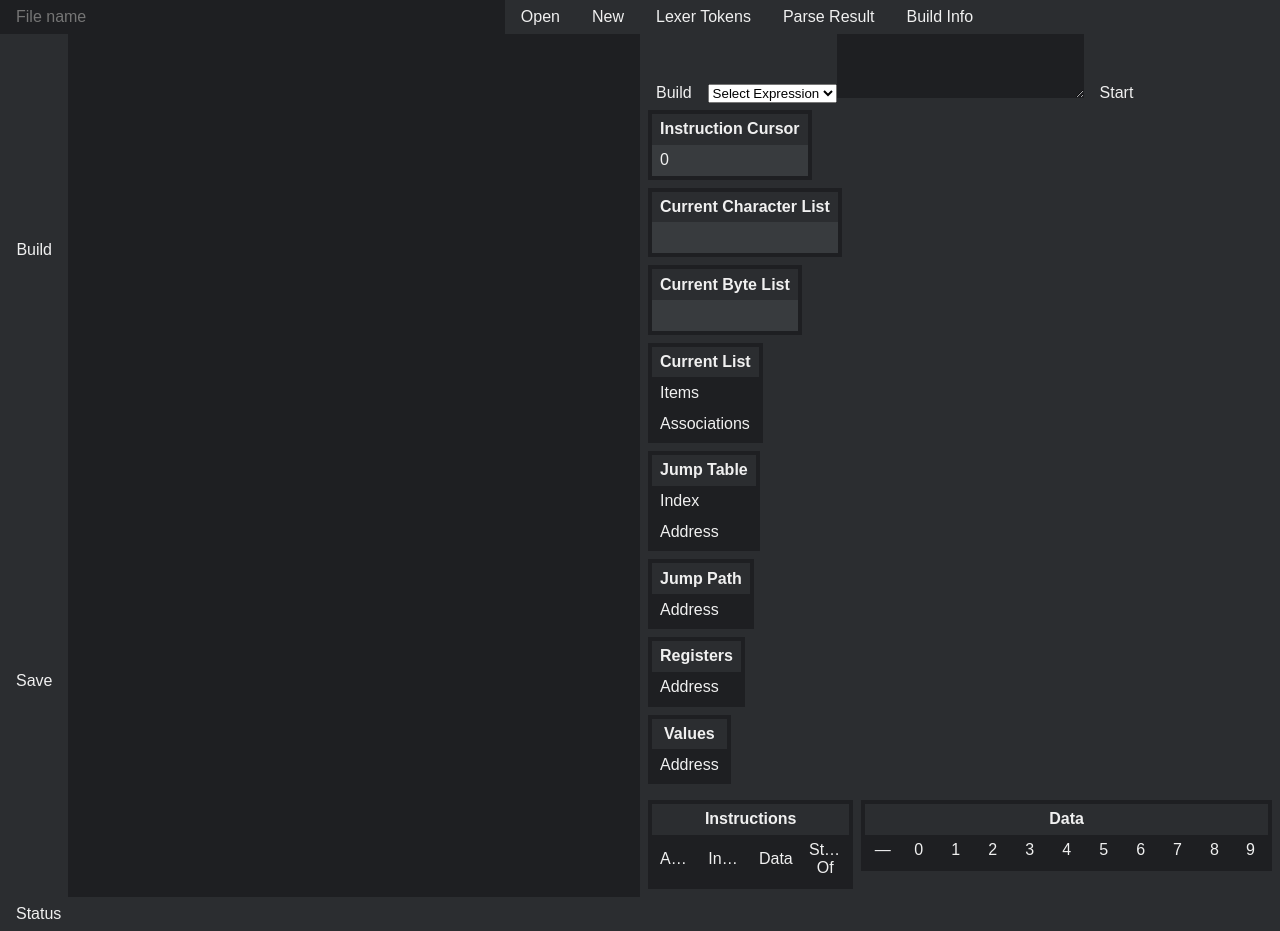
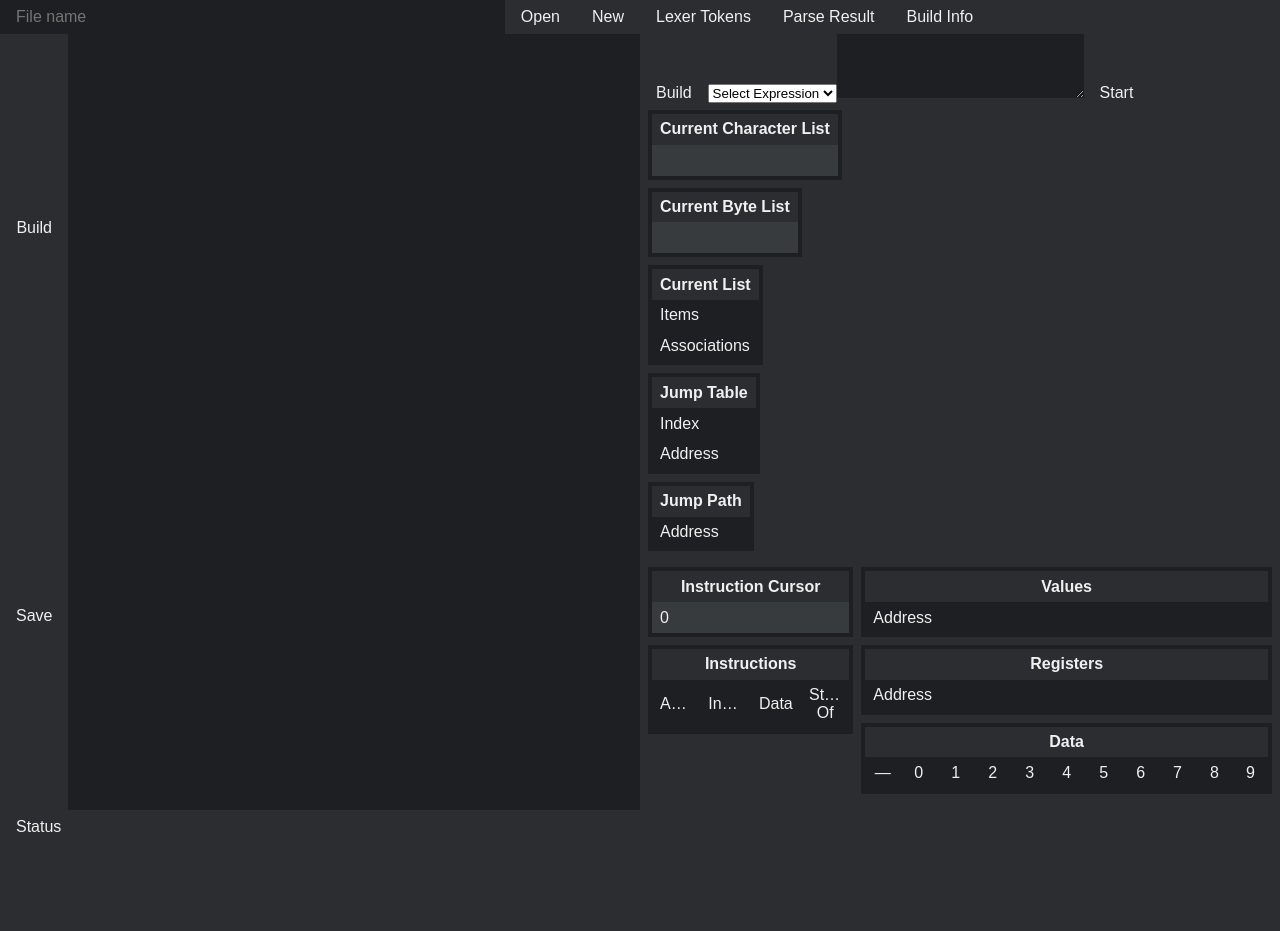
Before and after one commit to garnish-lang/garnish-viewer, a Vue app: page / in a window 1280 px wide. After the commit the page ends 844 px from the top, so only its background shows below. Built offline with nearby package versions, Linux system fonts and the light colour scheme.

Commit message:
Moved tables around

```diff
--- a/vue_src/components/BuildView.vue
+++ b/vue_src/components/BuildView.vue
@@ -72,7 +72,6 @@ const dataRows = computed(() => {
     rows.push(row);
   }
 
-  console.log(rows);
   return rows;
 });
 
@@ -165,7 +164,7 @@ const jumpPath = computed(() => {
   }
 });
 
-const registers = computed(() =>{
+const registers = computed(() => {
   let columns = [{
     field: "row",
     label: '',
@@ -190,7 +189,7 @@ const registers = computed(() =>{
   }
 });
 
-const values = computed(() =>{
+const values = computed(() => {
   let columns = [{
     field: "row",
     label: '',
@@ -299,10 +298,6 @@ function continueExecution() {
       </nav>
       <section class="execution_details">
         <section>
-          <DataTable title="Instruction Cursor"
-                     :columns="[{field: 'value', label: ''}]"
-                     :column-headers="false"
-                     :data="[{'value': instructionCursor}]"/>
 
           <DataTable title="Current Character List"
                      :columns="[{field: 'value', label: ''}]"
@@ -331,23 +326,15 @@ function continueExecution() {
                      :column-headers="false"
                      :row-headers="true"
                      :data="jumpPath.data"/>
-
-          <DataTable title="Registers"
-                     :columns="registers.columns"
-                     :column-headers="false"
-                     :row-headers="true"
-                     :data="registers.data"/>
-
-          <DataTable title="Values"
-                     :columns="values.columns"
-                     :column-headers="false"
-                     :row-headers="true"
-                     :data="values.data"/>
         </section>
       </section>
     </section>
     <section class="lower_section">
       <section class="instruction_table">
+        <DataTable title="Instruction Cursor"
+                   :columns="[{field: 'value', label: ''}]"
+                   :column-headers="false"
+                   :data="[{'value': instructionCursor}]"/>
         <DataTable title="Instructions"
                    :data="instructions"
                    :columns="instructionColumns"
@@ -356,9 +343,25 @@ function continueExecution() {
                    :row-scroll="true"/>
       </section>
       <section class="data_table">
+
+        <DataTable title="Values"
+                   :columns="values.columns"
+                   :column-headers="false"
+                   :column-limit="10"
+                   :row-headers="true"
+                   :data="values.data"/>
+
+        <DataTable title="Registers"
+                   :columns="registers.columns"
+                   :column-headers="false"
+                   :column-limit="10"
+                   :row-headers="true"
+                   :data="registers.data"/>
+
         <DataTable title="Data"
                    :data="dataRows"
                    :row-headers="true"
+                   :row-limit="20"
                    :columns="columns"/>
       </section>
     </section>
@@ -366,6 +369,10 @@ function continueExecution() {
 </template>
 
 <style scoped>
+
+table {
+  margin-bottom: .5rem;
+}
 
 .root {
   display: flex;
@@ -404,10 +411,6 @@ function continueExecution() {
   flex-grow: 1;
   flex-basis: 0;
   margin-left: .5rem;
-}
-
-.execution_details > section > table {
-  margin-bottom: .5rem;
 }
 
 .execution_details > section:nth-child(2) {
--- a/vue_src/stores/garnish.ts
+++ b/vue_src/stores/garnish.ts
@@ -9,7 +9,8 @@ import data from '../mock_db/execution_db.json'
 async function tauriInvokeOr<T>(cmd: string, mock_data: T, args: any = undefined): Promise<T | null> {
     if (window.__TAURI_IPC__) {
         try {
-            return await invoke(cmd, args);
+            let result = await invoke(cmd, args);
+            console.log(result);
         } catch (e) {
             console.log(e);
             return null;
@@ -33,7 +34,6 @@ async function garnishGetExecutionBuild(): Promise<BuildInfo | null> {
 }
 
 async function garnishStartExecution(startExpression: string, input: string): Promise<ExecutionInfo | null> {
-    console.log(startExpression, input)
     return await tauriInvokeOr("start_execution", mockExecutionData(), {
         expressionName: startExpression,
         inputExpression: input
@@ -61,7 +61,6 @@ export const useGarnishStore = defineStore("garnish", () => {
     function buildSource(index: number) {
         garnishBuild(sources[index]).then((info: BuildInfo) => {
             if (info) {
-                console.log(info);
                 builds.value.push(info)
             }
         });
@@ -76,13 +75,9 @@ export const useGarnishStore = defineStore("garnish", () => {
             })
         }
 
-        console.log(Object.entries(sources.value))
-        console.log(sourceInfos);
-
         garnishInitializeExecution(sourceInfos).then((info: BuildInfo) => {
             if (info) {
-                console.log(info);
-                console.log(JSON.stringify(info)); // easy way to get data for web dev
+                // console.log(JSON.stringify(info)); // easy way to get data for web dev
                 executionBuild.value = info;
             }
         });
@@ -91,7 +86,6 @@ export const useGarnishStore = defineStore("garnish", () => {
     function getExecutionBuild() {
         garnishGetExecutionBuild().then((info: BuildInfo) => {
             if (info) {
-                console.log(info);
                 executionBuild.value = info;
             }
         });
@@ -103,7 +97,6 @@ export const useGarnishStore = defineStore("garnish", () => {
             requestedExecution.value = false;
             if (info) {
                 currentlyExecuting.value = true;
-                console.log(info);
                 executionBuild.value = {
                     all_lexer_tokens: executionBuild.value!.all_lexer_tokens,
                     source_tokens: executionBuild.value!.source_tokens,
@@ -117,7 +110,6 @@ export const useGarnishStore = defineStore("garnish", () => {
     function continueExecution() {
         garnishContinueExecution().then((info: ExecutionInfo) => {
             if (info) {
-                console.log(info);
                 executionBuild.value = {
                     all_lexer_tokens: executionBuild.value!.all_lexer_tokens,
                     source_tokens: executionBuild.value!.source_tokens,
```
